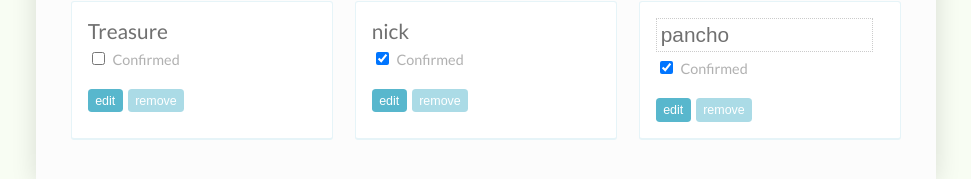
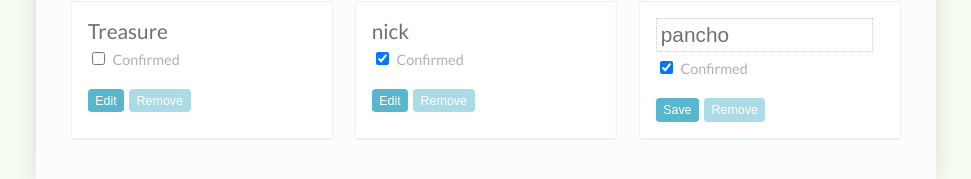
Before and after one commit to abarza/rsvp, a React (Create React App) app: page / in a window 1280 px wide. Shown: the part 492-671 px from the top of the page, without its empty margins (154-1125 px from the left). Built offline with nearby package versions, Linux system fonts and the light colour scheme.

Commit message:
change button text at editing

```diff
--- a/src/Guest.js
+++ b/src/Guest.js
@@ -15,8 +15,10 @@
         checked={props.isConfirmed}
         onChange={props.handleConfirmation} /> Confirmed
     </label>
-    <button onClick={props.handleToggleEditing}>edit</button>
-    <button>remove</button>
+    <button onClick={props.handleToggleEditing}>
+      {props.isEditing ? "Save" : "Edit"}
+    </button>
+    <button>Remove</button>
   </li>
 
 
```
Also changed, not shown: 1 other file (tests, documents, lock files or other folders).
